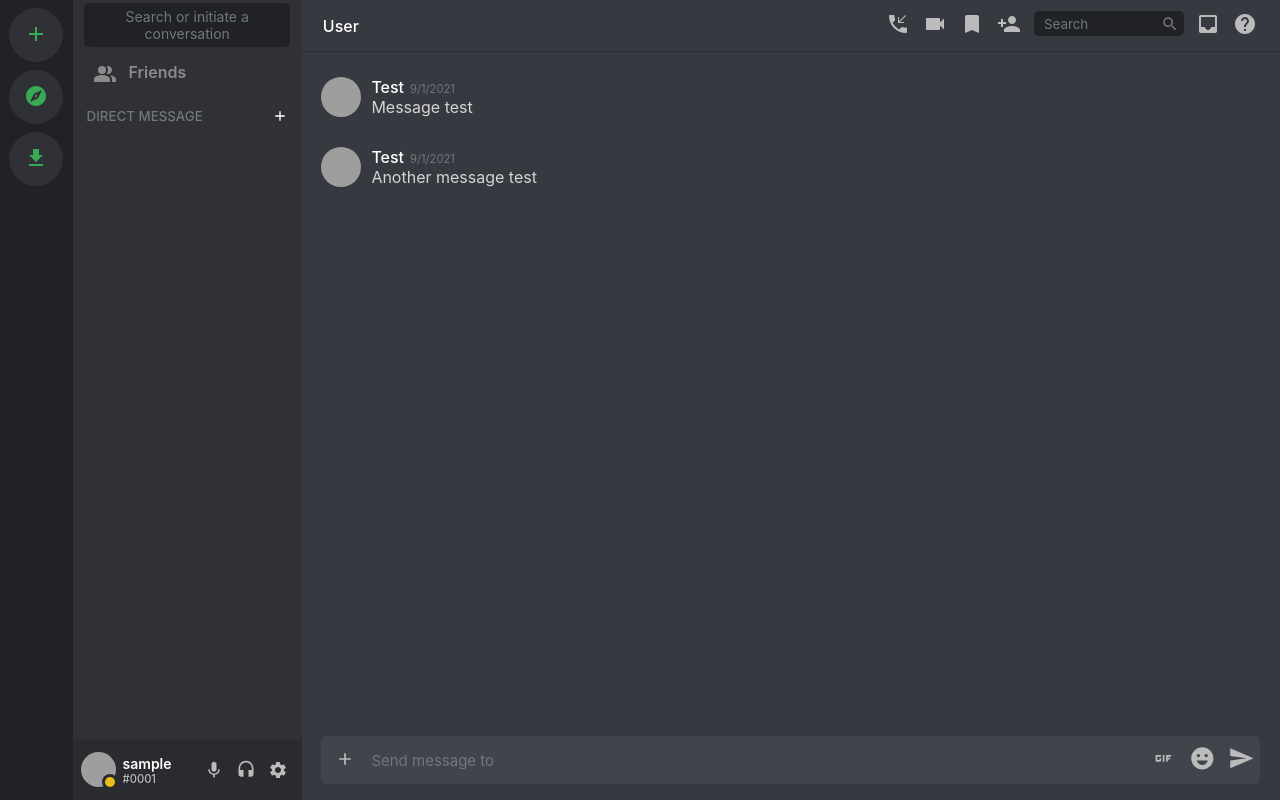
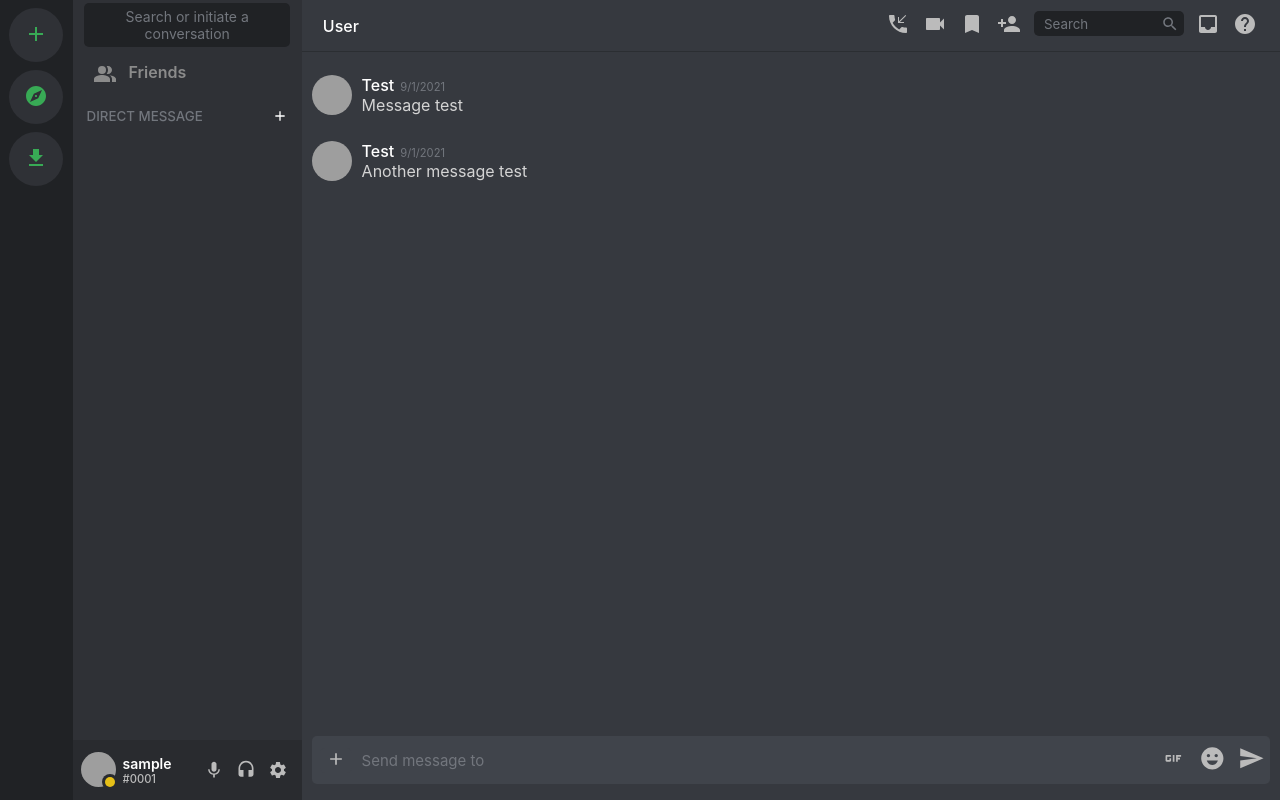
Before and after one commit to DanSalazar/Discord-clone, a React (Create React App) app: page /home in a window 1280 px wide. Built offline with nearby package versions, Linux system fonts and the light colour scheme; sample sign-in values are in the browser's storage; grey boxes are pictures that could not be loaded.

Commit message:
feat(root): Styling scrollbar for chat

```diff
--- a/src/components/Chat/chatStyles.js
+++ b/src/components/Chat/chatStyles.js
@@ -103,7 +103,7 @@ export const ChatInputBox = styled.div`
     background: var(--chat-input-background);
     display: flex;
     align-items: center;
-    width: 96%;
+    width: 98%;
     margin: auto;
     height: auto;
     padding: 8px;
@@ -169,16 +169,29 @@ export const ChatInputControls = styled.button`
 export const ChatBoxWrapper = styled.div`
     height: 100%;
     overflow-y: auto;
+
+    ::-webkit-scrollbar {
+      width: 0.45em;
+    }
+
+    ::-webkit-scrollbar-track {
+      background: var(--scrollbar-color-track);
+      border-radius: 9999px;
+    }
+
+    ::-webkit-scrollbar-thumb {
+      background: var(--scrollbar-color-thumb);
+      border-radius: 9999px;
+    }
 `
 
 export const ChatBoxMessagesContent = styled.div`
-    width: 100%;
 `
 
 export const ChatMessageWrapper = styled.div`
     display: flex;
-    width: 96%;
-    padding: 5px 0;
+    width: 98%;
+    padding: 3px 0;
     margin: 20px auto;
 `
 
--- a/src/global.css
+++ b/src/global.css
@@ -25,6 +25,8 @@
     --primary-color-hover: #404EED;
     --secondary-color: #575757;
     --secondary-color-hover: #666666;
+    --scrollbar-color-thumb: #202225;
+    --scrollbar-color-track: #2f3136;
     --b-radius: 5px;
     --duration-transitions: 0.25s ease-in-out;
     --duration-transitions-tiny: 0.1s ease-in-out;
```
